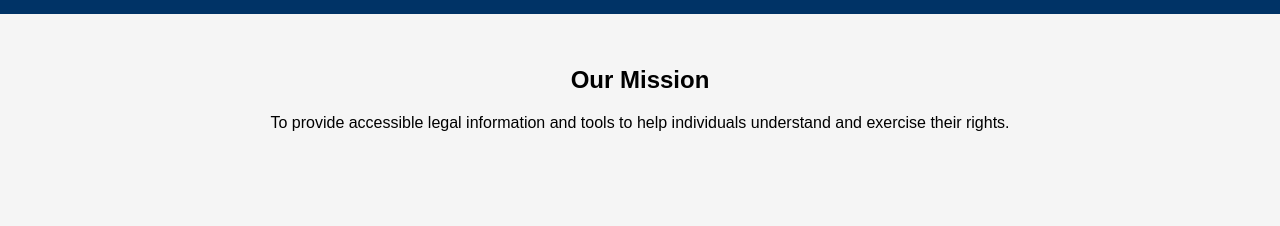
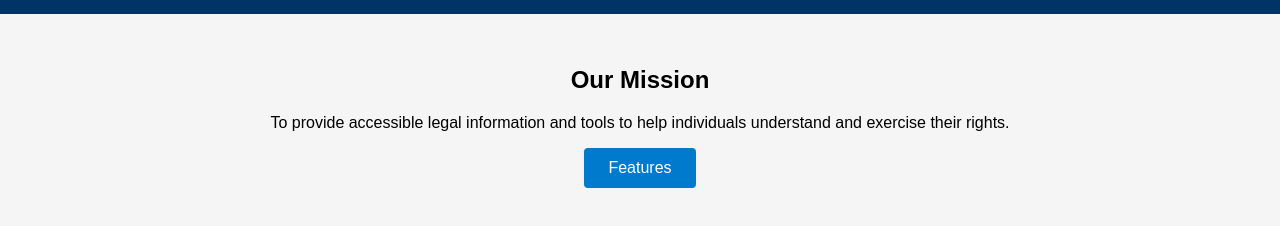
Before and after one commit to MUKeshlab/pages, a plain HTML site: page about.html in a window 1280 px wide. Shown: the part 116-342 px from the top of the page. Drawn offline with Linux system fonts and the light colour scheme.

Commit message:
Update about.html

```diff
--- a/about.html
+++ b/about.html
@@ -19,6 +19,7 @@
   <main>
     <h2>Our Mission</h2>
     <p>To provide accessible legal information and tools to help individuals understand and exercise their rights.</p>
+    <button onclick="window.location.href='feature.html'">Features</button>
   </main>
 </body>
 </html>
```
